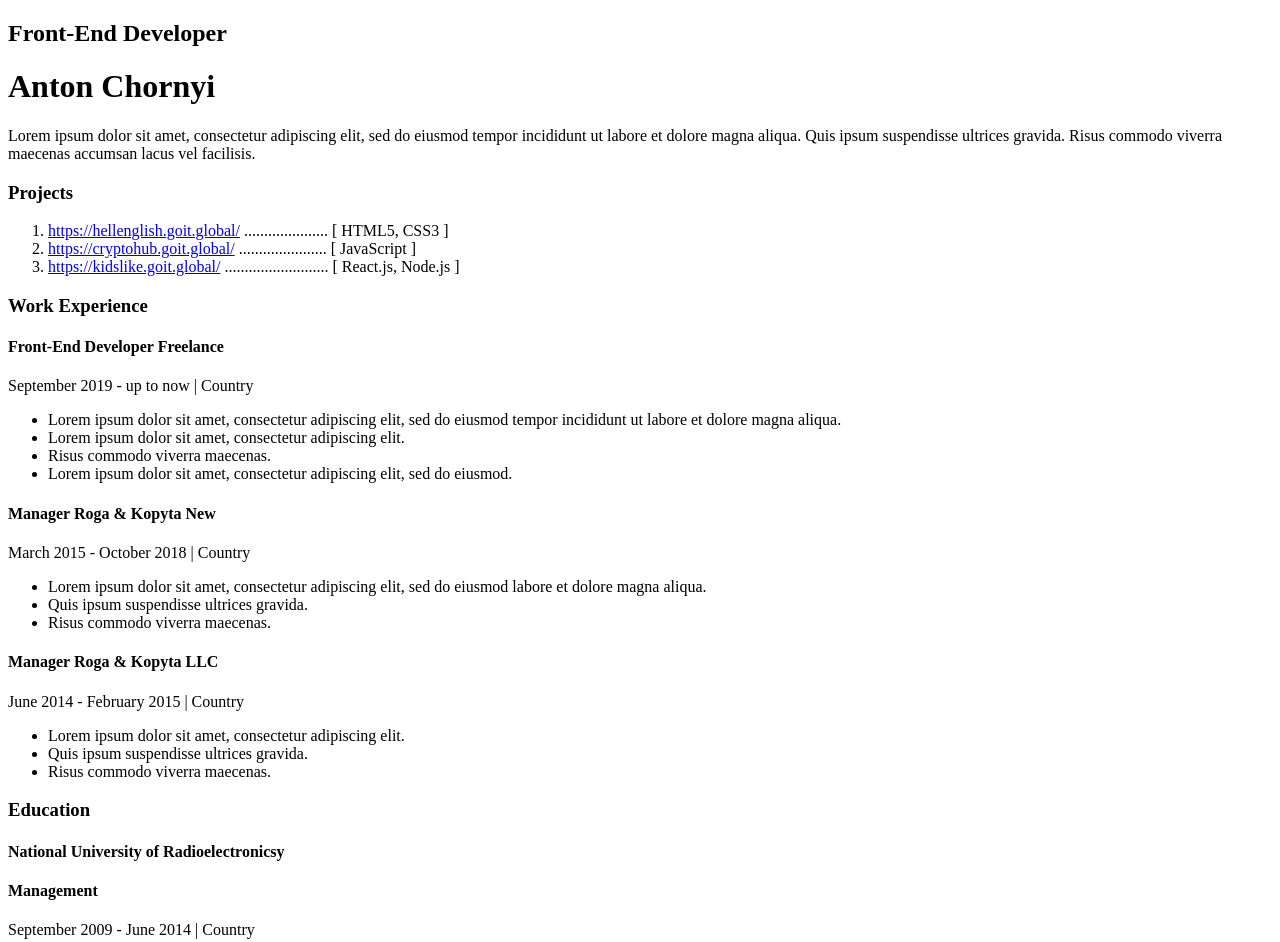
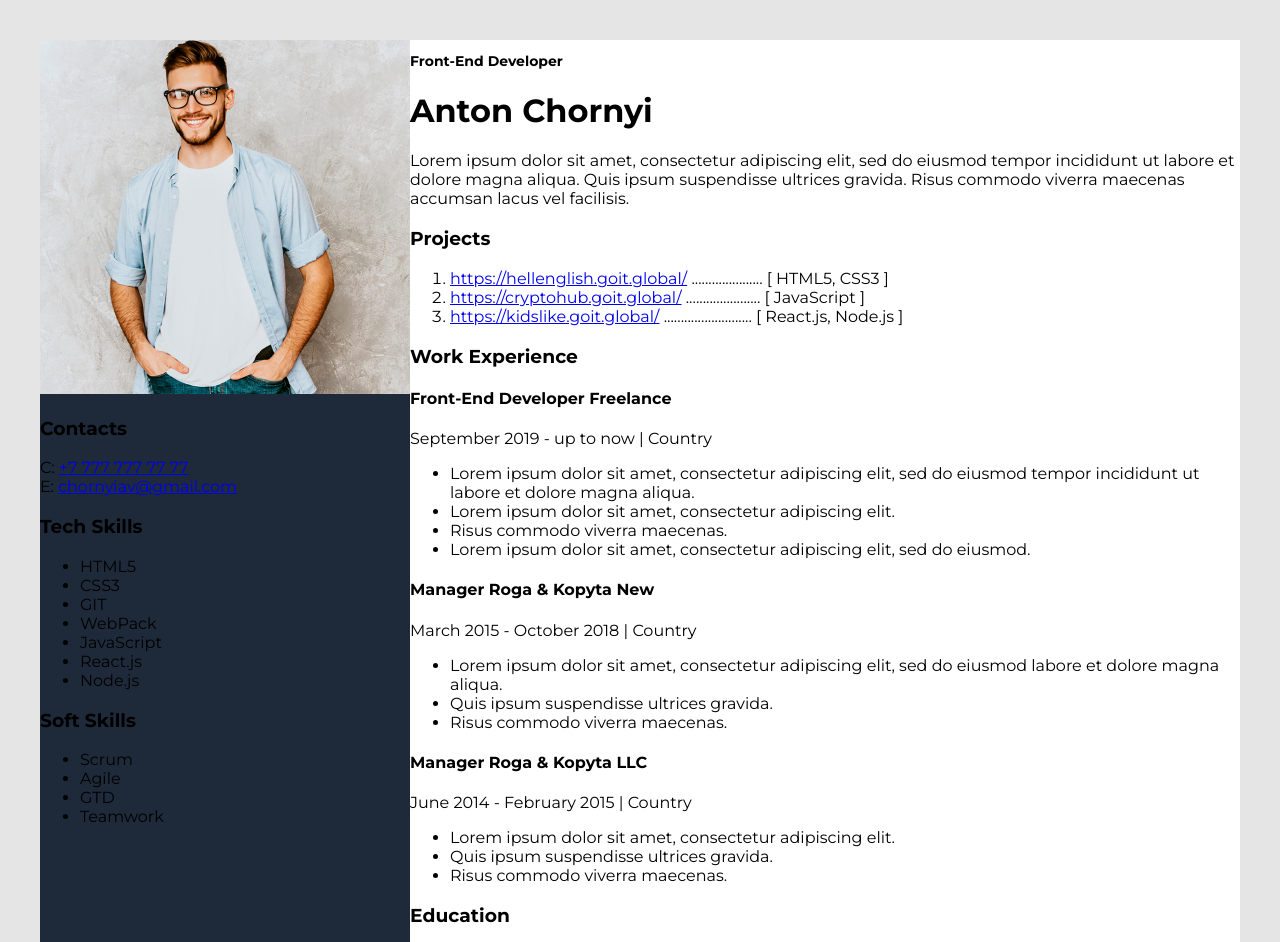
Before and after one commit to user1712/goit.github.io, a plain HTML site: page index.html in a window 1280 px wide. Shown: the top 942 px of the page. Drawn offline with Linux system fonts and the light colour scheme.

Commit message:
День 3

```diff
--- a/css/reset.css
+++ /dev/null
@@ -1,366 +0,0 @@
-/* http://meyerweb.com/eric/tools/css/reset/
-   v2.0-modified | 20110126
-   License: none (public domain)
-*/
-
-html, body, div, span, applet, object, iframe,
-h1, h2, h3, h4, h5, h6, p, blockquote, pre,
-a, abbr, acronym, address, big, cite, code,
-del, dfn, em, img, ins, kbd, q, s, samp,
-small, strike, strong, sub, sup, tt, var,
-b, u, i, center,
-dl, dt, dd, ol, ul, li,
-fieldset, form, label, legend,
-table, caption, tbody, tfoot, thead, tr, th, td,
-article, aside, canvas, details, embed,
-figure, figcaption, footer, header, hgroup,
-menu, nav, output, ruby, section, summary,
-time, mark, audio, video {
-  margin: 0;
-	padding: 0;
-	border: 0;
-	font-size: 100%;
-	font: inherit;
-	vertical-align: baseline;
-}
-
-/* make sure to set some focus styles for accessibility */
-:focus {
-    outline: 0;
-}
-
-/* HTML5 display-role reset for older browsers */
-article, aside, details, figcaption, figure,
-footer, header, hgroup, menu, nav, section {
-	display: block;
-}
-
-body {
-	line-height: 1;
-}
-
-ol, ul {
-	list-style: none;
-}
-
-blockquote, q {
-	quotes: none;
-}
-
-blockquote:before, blockquote:after,
-q:before, q:after {
-	content: '';
-	content: none;
-}
-
-table {
-	border-collapse: collapse;
-	border-spacing: 0;
-}
-
-input[type=search]::-webkit-search-cancel-button,
-input[type=search]::-webkit-search-decoration,
-input[type=search]::-webkit-search-results-button,
-input[type=search]::-webkit-search-results-decoration {
-    -webkit-appearance: none;
-    -moz-appearance: none;
-}
-
-input[type=search] {
-    -webkit-appearance: none;
-    -moz-appearance: none;
-    -webkit-box-sizing: content-box;
-    -moz-box-sizing: content-box;
-    box-sizing: content-box;
-}
-
-textarea {
-    overflow: auto;
-    vertical-align: top;
-    resize: vertical;
-}
-
-/**
- * Correct `inline-block` display not defined in IE 6/7/8/9 and Firefox 3.
- */
-
-audio,
-canvas,
-video {
-    display: inline-block;
-    *display: inline;
-    *zoom: 1;
-    max-width: 100%;
-}
-
-/**
- * Prevent modern browsers from displaying `audio` without controls.
- * Remove excess height in iOS 5 devices.
- */
-
-audio:not([controls]) {
-    display: none;
-    height: 0;
-}
-
-/**
- * Address styling not present in IE 7/8/9, Firefox 3, and Safari 4.
- * Known issue: no IE 6 support.
- */
-
-[hidden] {
-    display: none;
-}
-
-/**
- * 1. Correct text resizing oddly in IE 6/7 when body `font-size` is set using
- *    `em` units.
- * 2. Prevent iOS text size adjust after orientation change, without disabling
- *    user zoom.
- */
-
-html {
-    font-size: 100%; /* 1 */
-    -webkit-text-size-adjust: 100%; /* 2 */
-    -ms-text-size-adjust: 100%; /* 2 */
-}
-
-/**
- * Address `outline` inconsistency between Chrome and other browsers.
- */
-
-a:focus {
-    outline: thin dotted;
-}
-
-/**
- * Improve readability when focused and also mouse hovered in all browsers.
- */
-
-a:active,
-a:hover {
-    outline: 0;
-}
-
-/**
- * 1. Remove border when inside `a` element in IE 6/7/8/9 and Firefox 3.
- * 2. Improve image quality when scaled in IE 7.
- */
-
-img {
-    border: 0; /* 1 */
-    -ms-interpolation-mode: bicubic; /* 2 */
-}
-
-/**
- * Address margin not present in IE 6/7/8/9, Safari 5, and Opera 11.
- */
-
-figure {
-    margin: 0;
-}
-
-/**
- * Correct margin displayed oddly in IE 6/7.
- */
-
-form {
-    margin: 0;
-}
-
-/**
- * Define consistent border, margin, and padding.
- */
-
-fieldset {
-    border: 1px solid #c0c0c0;
-    margin: 0 2px;
-    padding: 0.35em 0.625em 0.75em;
-}
-
-/**
- * 1. Correct color not being inherited in IE 6/7/8/9.
- * 2. Correct text not wrapping in Firefox 3.
- * 3. Correct alignment displayed oddly in IE 6/7.
- */
-
-legend {
-    border: 0; /* 1 */
-    padding: 0;
-    white-space: normal; /* 2 */
-    *margin-left: -7px; /* 3 */
-}
-
-/**
- * 1. Correct font size not being inherited in all browsers.
- * 2. Address margins set differently in IE 6/7, Firefox 3+, Safari 5,
- *    and Chrome.
- * 3. Improve appearance and consistency in all browsers.
- */
-
-button,
-input,
-select,
-textarea {
-    font-size: 100%; /* 1 */
-    margin: 0; /* 2 */
-    vertical-align: baseline; /* 3 */
-    *vertical-align: middle; /* 3 */
-}
-
-/**
- * Address Firefox 3+ setting `line-height` on `input` using `!important` in
- * the UA stylesheet.
- */
-
-button,
-input {
-    line-height: normal;
-}
-
-/**
- * Address inconsistent `text-transform` inheritance for `button` and `select`.
- * All other form control elements do not inherit `text-transform` values.
- * Correct `button` style inheritance in Chrome, Safari 5+, and IE 6+.
- * Correct `select` style inheritance in Firefox 4+ and Opera.
- */
-
-button,
-select {
-    text-transform: none;
-}
-
-/**
- * 1. Avoid the WebKit bug in Android 4.0.* where (2) destroys native `audio`
- *    and `video` controls.
- * 2. Correct inability to style clickable `input` types in iOS.
- * 3. Improve usability and consistency of cursor style between image-type
- *    `input` and others.
- * 4. Remove inner spacing in IE 7 without affecting normal text inputs.
- *    Known issue: inner spacing remains in IE 6.
- */
-
-button,
-html input[type="button"], /* 1 */
-input[type="reset"],
-input[type="submit"] {
-    -webkit-appearance: button; /* 2 */
-    cursor: pointer; /* 3 */
-    *overflow: visible;  /* 4 */
-}
-
-/**
- * Re-set default cursor for disabled elements.
- */
-
-button[disabled],
-html input[disabled] {
-    cursor: default;
-}
-
-/**
- * 1. Address box sizing set to content-box in IE 8/9.
- * 2. Remove excess padding in IE 8/9.
- * 3. Remove excess padding in IE 7.
- *    Known issue: excess padding remains in IE 6.
- */
-
-input[type="checkbox"],
-input[type="radio"] {
-    box-sizing: border-box; /* 1 */
-    padding: 0; /* 2 */
-    *height: 13px; /* 3 */
-    *width: 13px; /* 3 */
-}
-
-/**
- * 1. Address `appearance` set to `searchfield` in Safari 5 and Chrome.
- * 2. Address `box-sizing` set to `border-box` in Safari 5 and Chrome
- *    (include `-moz` to future-proof).
- */
-
-input[type="search"] {
-    -webkit-appearance: textfield; /* 1 */
-    -moz-box-sizing: content-box;
-    -webkit-box-sizing: content-box; /* 2 */
-    box-sizing: content-box;
-}
-
-/**
- * Remove inner padding and search cancel button in Safari 5 and Chrome
- * on OS X.
- */
-
-input[type="search"]::-webkit-search-cancel-button,
-input[type="search"]::-webkit-search-decoration {
-    -webkit-appearance: none;
-}
-
-/**
- * Remove inner padding and border in Firefox 3+.
- */
-
-button::-moz-focus-inner,
-input::-moz-focus-inner {
-    border: 0;
-    padding: 0;
-}
-
-/**
- * 1. Remove default vertical scrollbar in IE 6/7/8/9.
- * 2. Improve readability and alignment in all browsers.
- */
-
-textarea {
-    overflow: auto; /* 1 */
-    vertical-align: top; /* 2 */
-}
-
-/**
- * Remove most spacing between table cells.
- */
-
-table {
-    border-collapse: collapse;
-    border-spacing: 0;
-}
-
-html,
-button,
-input,
-select,
-textarea {
-    color: #222;
-}
-
-
-::-moz-selection {
-    background: #b3d4fc;
-    text-shadow: none;
-}
-
-::selection {
-    background: #b3d4fc;
-    text-shadow: none;
-}
-
-img {
-    vertical-align: middle;
-}
-
-fieldset {
-    border: 0;
-    margin: 0;
-    padding: 0;
-}
-
-textarea {
-    resize: vertical;
-}
-
-.chromeframe {
-    margin: 0.2em 0;
-    background: #ccc;
-    color: #000;
-    padding: 0.2em 0;
-}
--- /dev/null
+++ b/css/style.css
@@ -0,0 +1,39 @@
+body {
+    font-family: 'Montserrat', sans-serif;
+    background-color:#E5E5E5;
+}
+
+.pro {
+    font-weight: 700;
+    font-size: 14px;
+    color: black;
+}
+.main_container {
+    display: flex;
+    flex-direction: row-reverse;
+    width: 1200px;
+    background-color: #fff;
+    margin: 40px auto;
+}
+.sidebar {
+    background-color: #1E2939;
+}
+.main_content {
+
+}
+
+.aboutme {
+
+}
+
+.projects {
+
+}
+
+.work {
+
+}
+
+.edu {
+
+}
--- a/index.html
+++ b/index.html
@@ -6,26 +6,30 @@
     <meta http-equiv="X-UA-Compatible" content="IE=edge">
     <meta name="viewport" content="width=device-width, initial-scale=1.0">
     <title>My Resume</title>
+    <link rel="preconnect" href="https://fonts.googleapis.com">
+    <link rel="preconnect" href="https://fonts.gstatic.com" crossorigin>
+    <link href="https://fonts.googleapis.com/css2?family=Montserrat:wght@400;700&display=swap" rel="stylesheet">
+    <link rel="stylesheet" href="css/style.css">
 </head>
 
 <body>
     <!-- main container -->
-    <div>
+    <div class="main_container">
         <!-- main content section -->
-        <div>
+        <div class="main_content">
             <!-- about me -->
-            <div>
-                <h2>Front-End Developer</h2>
+            <div class="aboutme">
+                <h2 class="pro">Front-End Developer</h2>
                 <h1>Anton Chornyi</h1>
                 <p>Lorem ipsum dolor sit amet, consectetur adipiscing elit, sed do eiusmod tempor incididunt ut labore
                     et dolore magna aliqua. Quis ipsum suspendisse ultrices gravida. Risus commodo viverra maecenas
                     accumsan lacus vel facilisis. </p>
             </div>
             <!-- my projects -->
-            <div>
+            <div class="projects">
                 <h3>Projects</h3>
                 <ol>
-                    <li>
+                    <li class="projects_title_first">
                         <a href="https://hellenglish.goit.global/">https://hellenglish.goit.global/</a>
                         <span>.....................</span>
                         <span>[ HTML5, CSS3 ]</span>
@@ -43,7 +47,7 @@
                 </ol>
             </div>
             <!-- experience section-->
-            <div>
+            <div class="work">
                 <h3>Work Experience</h3>
                 <!-- company 3 -->
                 <div>
@@ -97,7 +101,7 @@
                     </ul>
                 </div>
                 <!-- Education -->
-                <div>
+                <div class="edu">
                     <h3>Education</h3>
                     <h4>National University of Radioelectronicsy</h4>
                     <h4>Management</h4>
@@ -106,8 +110,8 @@
             </div>
         </div>
         <!-- sidebar -->
-        <aside>
-            <img src="./image/photo.jpg">
+        <aside class="sidebar">
+            <img src="/image/photo.jpg">
             <!-- contacts section -->
             <div>
                 <h3>Contacts</h3>
```
